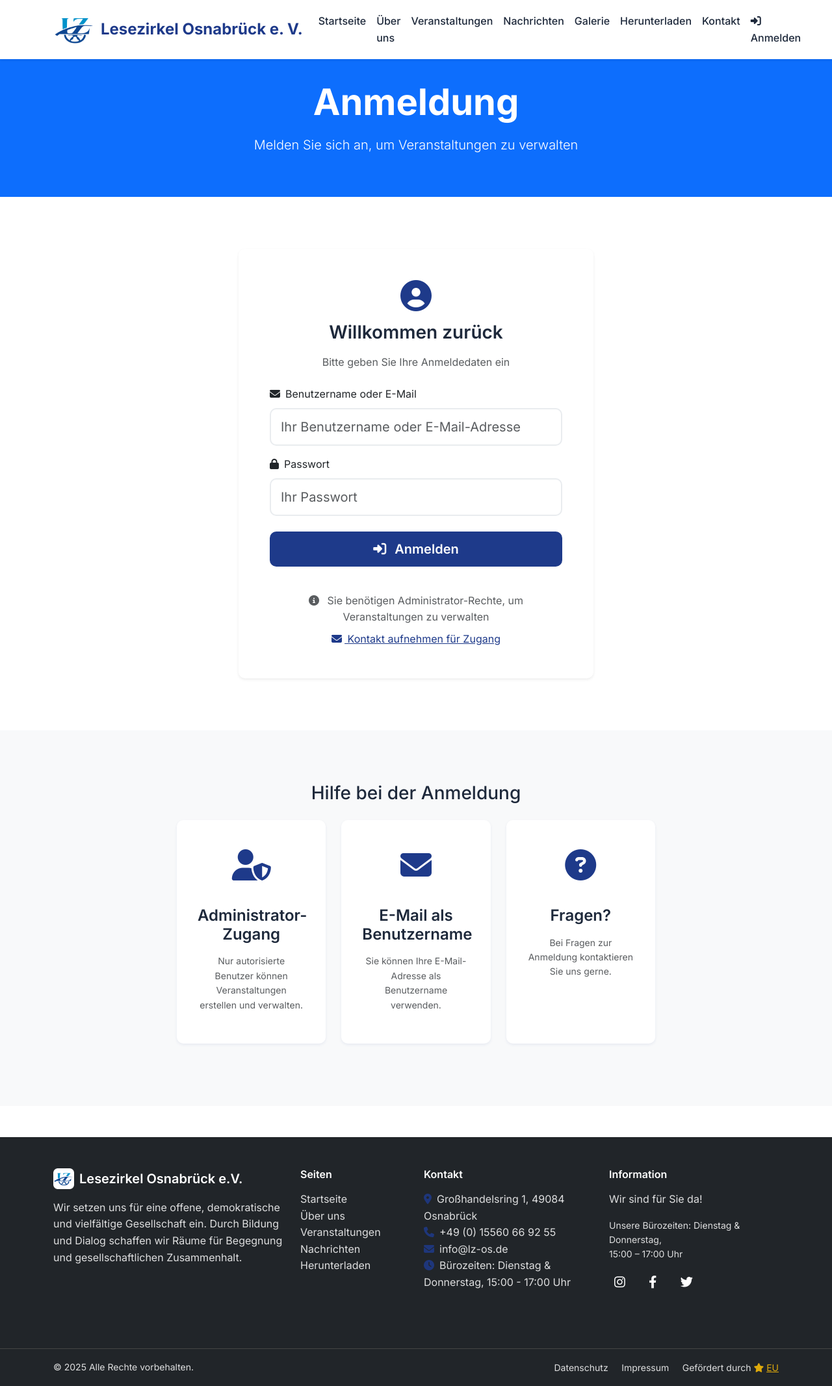
After one commit to InalHakan/lesezirkel_osnabrueck, a Django app: page /accounts/login/ in a window 1280 px wide. The commit adds this page. Shown: the whole page at 65% size. Run offline with Django 5.2, Linux system fonts and the light colour scheme.

Commit message:
Add login and logout templates for user authentication
- Created a new logout template (logged_out.html) to display a successful logout message and provide navigation options.
- Developed a login template (login.html) with a user-friendly form for authentication, including error handling and help sections.

```diff
--- a/lesezirkel_osnabrueck/settings.py
+++ b/lesezirkel_osnabrueck/settings.py
@@ -187,3 +187,8 @@ LOGGING = {
         },
     },
 }
+
+# Authentication settings
+LOGIN_URL = '/accounts/login/'
+LOGIN_REDIRECT_URL = '/events/'
+LOGOUT_REDIRECT_URL = '/'
--- a/lesezirkel_osnabrueck/urls.py
+++ b/lesezirkel_osnabrueck/urls.py
@@ -22,6 +22,7 @@ from django.conf.urls.static import static
 # Ana URL yapısı (çok dilli sistem kaldırıldı)
 urlpatterns = [
     path('admin/', admin.site.urls),
+    path('accounts/', include('django.contrib.auth.urls')),
     path('', include('main.urls')),
 ]
 
--- a/main/admin.py
+++ b/main/admin.py
@@ -29,11 +29,13 @@ class EventAdmin(admin.ModelAdmin):
 
     fieldsets = (
         ('Grundinformationen', {
-            'fields': ('title', 'description', 'date', 'location', 'image', 'category')
+            'fields': ('title', 'description', 'date', 'location', 'image', 'category'),
+            'description': 'Allgemeine Informationen über die Veranstaltung'
         }),
         ('Sichtbarkeit und Anmeldung', {
             'fields': ('is_featured', 'is_public', 'registration_required', 'max_participants'),
-            'description': 'Öffentliche Veranstaltungen benötigen Datenschutzerklärung bei Anmeldungen.'
+            'description': 'Öffentliche Veranstaltungen benötigen Datenschutzerklärung bei Anmeldungen.',
+            'classes': ('wide',)
         }),
     )
 
--- a/templates/base.html
+++ b/templates/base.html
@@ -27,7 +27,7 @@
         <div class="container">
             <a class="navbar-brand fw-bold text-primary d-flex align-items-center" href="{% url 'home' %}">
                 <img src="{% static_with_version 'images/logo.png' %}" alt="Lesezirkel Logo" style="height: 65px; width: auto;" class="me-2">
-                Lesezirkel Osnabrück
+                Lesezirkel Osnabrück e. V.
             </a>
             <button class="navbar-toggler" type="button" data-bs-toggle="collapse" data-bs-target="#navbarNav">
                 <span class="navbar-toggler-icon"></span>
@@ -55,6 +55,35 @@
                     <li class="nav-item">
                         <a class="nav-link" href="{% url 'contact' %}">Kontakt</a>
                     </li>
+                    {% if user.is_authenticated %}
+                        <li class="nav-item dropdown">
+                            <a class="nav-link dropdown-toggle" href="#" id="userDropdown" role="button" data-bs-toggle="dropdown" aria-expanded="false">
+                                <i class="fas fa-user me-1"></i>
+                                {{ user.first_name|default:user.username }}
+                            </a>
+                            <ul class="dropdown-menu">
+                                {% if user.is_staff %}
+                                    <li>
+                                        <a class="dropdown-item" href="{% url 'admin:index' %}">
+                                            <i class="fas fa-cog me-2"></i>Admin Panel
+                                        </a>
+                                    </li>
+                                    <li><hr class="dropdown-divider"></li>
+                                {% endif %}
+                                <li>
+                                    <a class="dropdown-item" href="{% url 'admin:logout' %}">
+                                        <i class="fas fa-sign-out-alt me-2"></i>Abmelden
+                                    </a>
+                                </li>
+                            </ul>
+                        </li>
+                    {% else %}
+                        <li class="nav-item">
+                            <a class="nav-link" href="{% url 'login' %}?next={{ request.path }}">
+                                <i class="fas fa-sign-in-alt me-1"></i>Anmelden
+                            </a>
+                        </li>
+                    {% endif %}
                 </ul>
             </div>
         </div>
--- /dev/null
+++ b/templates/registration/login.html
@@ -0,0 +1,158 @@
+{% extends 'base.html' %}
+{% load static %}
+
+{% block title %}Anmeldung - Lesezirkel Osnabrück e.V.{% endblock %}
+
+{% block content %}
+<!-- Page Header -->
+<section class="bg-primary text-white py-5">
+    <div class="container">
+        <div class="row">
+            <div class="col-12 text-center">
+                <h1 class="display-4 fw-bold mb-3">Anmeldung</h1>
+                <p class="lead">Melden Sie sich an, um Veranstaltungen zu verwalten</p>
+            </div>
+        </div>
+    </div>
+</section>
+
+<!-- Login Form -->
+<section class="section">
+    <div class="container">
+        <div class="row justify-content-center">
+            <div class="col-lg-6 col-md-8">
+                <div class="card shadow-sm">
+                    <div class="card-body p-5">
+                        <div class="text-center mb-4">
+                            <i class="fas fa-user-circle fa-3x text-primary mb-3"></i>
+                            <h3 class="card-title">Willkommen zurück</h3>
+                            <p class="text-muted">Bitte geben Sie Ihre Anmeldedaten ein</p>
+                        </div>
+
+                        {% if form.errors %}
+                            <div class="alert alert-danger">
+                                <i class="fas fa-exclamation-triangle me-2"></i>
+                                <strong>Fehler bei der Anmeldung:</strong>
+                                <ul class="mb-0 mt-2">
+                                    {% for field, errors in form.errors.items %}
+                                        {% for error in errors %}
+                                            <li>{{ error }}</li>
+                                        {% endfor %}
+                                    {% endfor %}
+                                </ul>
+                            </div>
+                        {% endif %}
+
+                        <form method="post">
+                            {% csrf_token %}
+
+                            <div class="mb-3">
+                                <label for="{{ form.username.id_for_label }}" class="form-label">
+                                    <i class="fas fa-envelope me-2"></i>Benutzername oder E-Mail
+                                </label>
+                                <input type="text"
+                                       class="form-control form-control-lg{% if form.username.errors %} is-invalid{% endif %}"
+                                       id="{{ form.username.id_for_label }}"
+                                       name="{{ form.username.name }}"
+                                       value="{{ form.username.value|default_if_none:'' }}"
+                                       placeholder="Ihr Benutzername oder E-Mail-Adresse"
+                                       required>
+                                {% if form.username.errors %}
+                                    <div class="invalid-feedback">
+                                        {% for error in form.username.errors %}
+                                            {{ error }}
+                                        {% endfor %}
+                                    </div>
+                                {% endif %}
+                            </div>
+
+                            <div class="mb-4">
+                                <label for="{{ form.password.id_for_label }}" class="form-label">
+                                    <i class="fas fa-lock me-2"></i>Passwort
+                                </label>
+                                <input type="password"
+                                       class="form-control form-control-lg{% if form.password.errors %} is-invalid{% endif %}"
+                                       id="{{ form.password.id_for_label }}"
+                                       name="{{ form.password.name }}"
+                                       placeholder="Ihr Passwort"
+                                       required>
+                                {% if form.password.errors %}
+                                    <div class="invalid-feedback">
+                                        {% for error in form.password.errors %}
+                                            {{ error }}
+                                        {% endfor %}
+                                    </div>
+                                {% endif %}
+                            </div>
+
+                            <button type="submit" class="btn btn-primary btn-lg w-100 mb-3">
+                                <i class="fas fa-sign-in-alt me-2"></i>
+                                Anmelden
+                            </button>
+
+                            <input type="hidden" name="next" value="{{ next }}">
+                        </form>
+
+                        <div class="text-center mt-4">
+                            <p class="text-muted mb-2">
+                                <i class="fas fa-info-circle me-2"></i>
+                                Sie benötigen Administrator-Rechte, um Veranstaltungen zu verwalten
+                            </p>
+                            <a href="{% url 'contact' %}" class="text-primary">
+                                <i class="fas fa-envelope me-1"></i>
+                                Kontakt aufnehmen für Zugang
+                            </a>
+                        </div>
+                    </div>
+                </div>
+            </div>
+        </div>
+    </div>
+</section>
+
+<!-- Help Section -->
+<section class="section bg-light-gray">
+    <div class="container">
+        <div class="row justify-content-center">
+            <div class="col-lg-8 text-center">
+                <h3 class="mb-4">Hilfe bei der Anmeldung</h3>
+                <div class="row">
+                    <div class="col-md-4 mb-3">
+                        <div class="feature-card">
+                            <div class="feature-icon">
+                                <i class="fas fa-user-shield"></i>
+                            </div>
+                            <h5 class="feature-title">Administrator-Zugang</h5>
+                            <p class="text-muted small">
+                                Nur autorisierte Benutzer können Veranstaltungen erstellen und verwalten.
+                            </p>
+                        </div>
+                    </div>
+                    <div class="col-md-4 mb-3">
+                        <div class="feature-card">
+                            <div class="feature-icon">
+                                <i class="fas fa-envelope"></i>
+                            </div>
+                            <h5 class="feature-title">E-Mail als Benutzername</h5>
+                            <p class="text-muted small">
+                                Sie können Ihre E-Mail-Adresse als Benutzername verwenden.
+                            </p>
+                        </div>
+                    </div>
+                    <div class="col-md-4 mb-3">
+                        <div class="feature-card">
+                            <div class="feature-icon">
+                                <i class="fas fa-question-circle"></i>
+                            </div>
+                            <h5 class="feature-title">Fragen?</h5>
+                            <p class="text-muted small">
+                                Bei Fragen zur Anmeldung kontaktieren Sie uns gerne.
+                            </p>
+                        </div>
+                    </div>
+                </div>
+            </div>
+        </div>
+    </div>
+</section>
+{% endblock %}
```
Also changed, not shown: static/css/style.css (+79 -0 lines), templates/main/about.html (+14 -2 lines), templates/main/events.html (+21 -3 lines), templates/registration/logged_out.html (added, +103 -0 lines), static/images/about.png, static/images/vision.png (added).
